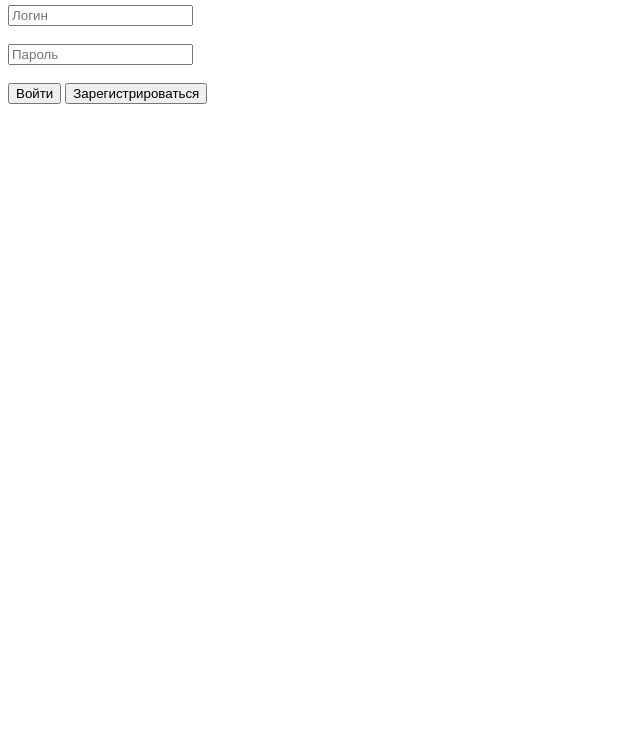
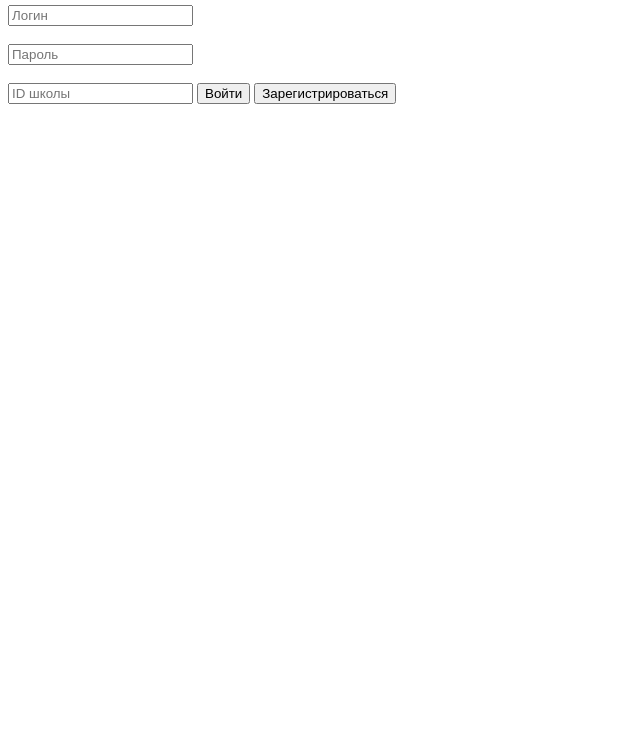
Before and after one commit to r4spb3rry-hub/frontend, a website: page student.html in a window 1280 px wide. Shown: the part 62-800 px from the top of the page, without its empty margins (0-640 px from the left). Drawn offline with Linux system fonts and the light colour scheme.

Commit message:
Update student.html

```diff
--- a/student.html
+++ b/student.html
@@ -10,6 +10,7 @@
 
   <input id="login" placeholder="Логин"><br><br>
   <input id="password" type="password" placeholder="Пароль"><br><br>
+  <input id="schoolId" placeholder="ID школы">
 
   <button onclick="login()">Войти</button>
   <button onclick="register()">Зарегистрироваться</button>
```
